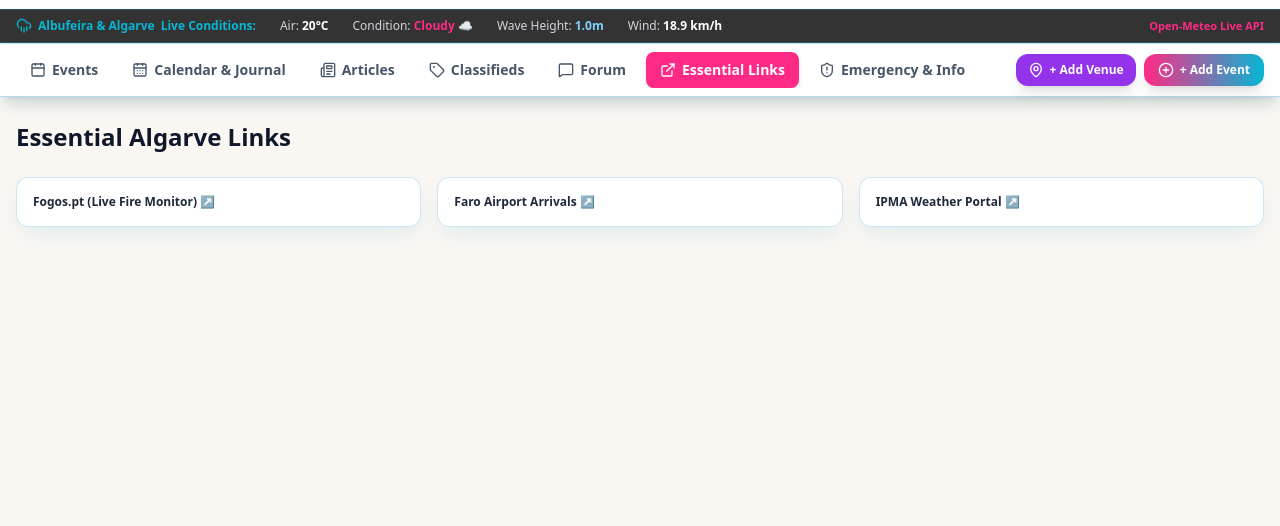
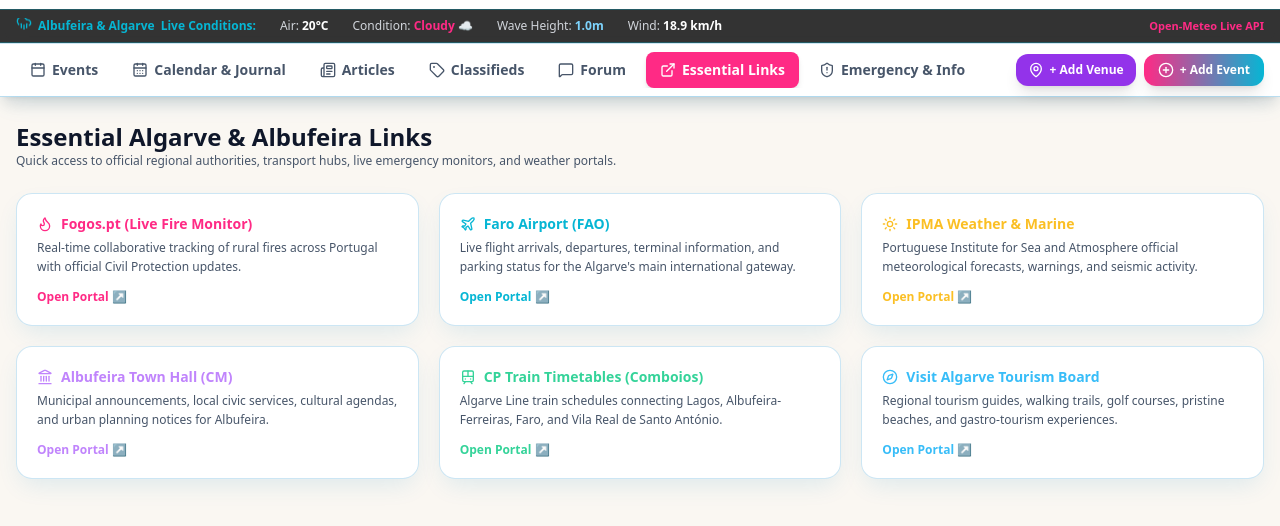
Before and after one commit to kristinakinder/Albufeira-pulse, a plain HTML site: page index.html in a window 1280 px wide. Both pictures are taken after a click on the button "Essential Links". Shown: the part 60-586 px from the top of the page. Drawn offline with nearby package versions, Linux system fonts and the light colour scheme; no server answers.

Commit message:
essential links

```diff
--- a/index.html
+++ b/index.html
@@ -271,13 +271,79 @@
             <div class="bg-miamiCard theme-card p-4 rounded-xl border border-white/10"><p class="text-xs font-bold text-white">Welcome to the Albufeira Expat & Visitor Chat!</p></div>
         </section>
 
-        <!-- TAB 6: ESSENTIAL LINKS -->
+        <!-- TAB 6: ESSENTIAL LINKS (FULLY RESTORED & POLISHED) -->
         <section id="tab-content-links" class="space-y-6 hidden">
-            <h2 class="text-2xl font-black text-white theme-text-main">Essential Algarve Links</h2>
-            <div class="grid grid-cols-1 md:grid-cols-3 gap-4 text-xs">
-                <a href="https://fogos.pt/" target="_blank" class="bg-miamiCard theme-card p-4 rounded-xl border border-white/10 block font-bold text-miamiPink">Fogos.pt (Live Fire Monitor) ↗</a>
-                <a href="https://www.faroairport.pt/" target="_blank" class="bg-miamiCard theme-card p-4 rounded-xl border border-white/10 block font-bold text-miamiCyan">Faro Airport Arrivals ↗</a>
-                <a href="https://www.ipma.pt/" target="_blank" class="bg-miamiCard theme-card p-4 rounded-xl border border-white/10 block font-bold text-amber-400">IPMA Weather Portal ↗</a>
+            <div>
+                <h2 class="text-2xl font-black text-white theme-text-main">Essential Algarve & Albufeira Links</h2>
+                <p class="text-xs text-gray-400 theme-text-sub">Quick access to official regional authorities, transport hubs, live emergency monitors, and weather portals.</p>
+            </div>
+
+            <div class="grid grid-cols-1 md:grid-cols-3 gap-5 text-xs">
+                <!-- Card 1 -->
+                <a href="https://fogos.pt/" target="_blank" class="bg-miamiCard theme-card p-5 rounded-2xl border border-miamiPink/30 hover:border-miamiPink transition shadow-lg flex flex-col justify-between space-y-3 group block">
+                    <div>
+                        <div class="flex items-center gap-2 text-miamiPink font-black text-sm mb-1">
+                            <i data-lucide="flame" class="w-4 h-4"></i> Fogos.pt (Live Fire Monitor)
+                        </div>
+                        <p class="text-gray-300 theme-text-sub leading-relaxed">Real-time collaborative tracking of rural fires across Portugal with official Civil Protection updates.</p>
+                    </div>
+                    <span class="text-miamiPink font-bold group-hover:translate-x-1 transition inline-flex items-center gap-1">Open Portal ↗</span>
+                </a>
+
+                <!-- Card 2 -->
+                <a href="https://www.faroairport.pt/" target="_blank" class="bg-miamiCard theme-card p-5 rounded-2xl border border-miamiCyan/30 hover:border-miamiCyan transition shadow-lg flex flex-col justify-between space-y-3 group block">
+                    <div>
+                        <div class="flex items-center gap-2 text-miamiCyan font-black text-sm mb-1">
+                            <i data-lucide="plane" class="w-4 h-4"></i> Faro Airport (FAO)
+                        </div>
+                        <p class="text-gray-300 theme-text-sub leading-relaxed">Live flight arrivals, departures, terminal information, and parking status for the Algarve's main international gateway.</p>
+                    </div>
+                    <span class="text-miamiCyan font-bold group-hover:translate-x-1 transition inline-flex items-center gap-1">Open Portal ↗</span>
+                </a>
+
+                <!-- Card 3 -->
+                <a href="https://www.ipma.pt/" target="_blank" class="bg-miamiCard theme-card p-5 rounded-2xl border border-amber-400/30 hover:border-amber-400 transition shadow-lg flex flex-col justify-between space-y-3 group block">
+                    <div>
+                        <div class="flex items-center gap-2 text-amber-400 font-black text-sm mb-1">
+                            <i data-lucide="sun" class="w-4 h-4"></i> IPMA Weather & Marine
+                        </div>
+                        <p class="text-gray-300 theme-text-sub leading-relaxed">Portuguese Institute for Sea and Atmosphere official meteorological forecasts, warnings, and seismic activity.</p>
+                    </div>
+                    <span class="text-amber-400 font-bold group-hover:translate-x-1 transition inline-flex items-center gap-1">Open Portal ↗</span>
+                </a>
+
+                <!-- Card 4 -->
+                <a href="https://www.cm-albufeira.pt/" target="_blank" class="bg-miamiCard theme-card p-5 rounded-2xl border border-purple-400/30 hover:border-purple-400 transition shadow-lg flex flex-col justify-between space-y-3 group block">
+                    <div>
+                        <div class="flex items-center gap-2 text-purple-400 font-black text-sm mb-1">
+                            <i data-lucide="landmark" class="w-4 h-4"></i> Albufeira Town Hall (CM)
+                        </div>
+                        <p class="text-gray-300 theme-text-sub leading-relaxed">Municipal announcements, local civic services, cultural agendas, and urban planning notices for Albufeira.</p>
+                    </div>
+                    <span class="text-purple-400 font-bold group-hover:translate-x-1 transition inline-flex items-center gap-1">Open Portal ↗</span>
+                </a>
+
+                <!-- Card 5 -->
+                <a href="https://www.cp.pt/" target="_blank" class="bg-miamiCard theme-card p-5 rounded-2xl border border-emerald-400/30 hover:border-emerald-400 transition shadow-lg flex flex-col justify-between space-y-3 group block">
+                    <div>
+                        <div class="flex items-center gap-2 text-emerald-400 font-black text-sm mb-1">
+                            <i data-lucide="train" class="w-4 h-4"></i> CP Train Timetables (Comboios)
+                        </div>
+                        <p class="text-gray-300 theme-text-sub leading-relaxed">Algarve Line train schedules connecting Lagos, Albufeira-Ferreiras, Faro, and Vila Real de Santo António.</p>
+                    </div>
+                    <span class="text-emerald-400 font-bold group-hover:translate-x-1 transition inline-flex items-center gap-1">Open Portal ↗</span>
+                </a>
+
+                <!-- Card 6 -->
+                <a href="https://www.visitalgarve.pt/" target="_blank" class="bg-miamiCard theme-card p-5 rounded-2xl border border-sky-400/30 hover:border-sky-400 transition shadow-lg flex flex-col justify-between space-y-3 group block">
+                    <div>
+                        <div class="flex items-center gap-2 text-sky-400 font-black text-sm mb-1">
+                            <i data-lucide="compass" class="w-4 h-4"></i> Visit Algarve Tourism Board
+                        </div>
+                        <p class="text-gray-300 theme-text-sub leading-relaxed">Regional tourism guides, walking trails, golf courses, pristine beaches, and gastro-tourism experiences.</p>
+                    </div>
+                    <span class="text-sky-400 font-bold group-hover:translate-x-1 transition inline-flex items-center gap-1">Open Portal ↗</span>
+                </a>
             </div>
         </section>
 
@@ -543,6 +609,7 @@
             document.getElementById('tab-content-' + tabId).classList.remove('hidden');
             document.getElementById('btn-' + tabId).className = "tab-btn px-3.5 py-2 rounded-lg text-xs sm:text-sm font-bold bg-miamiPink text-white flex items-center gap-1.5 transition shadow-md cursor-pointer";
             if (tabId === 'events' && albufeiraMap) setTimeout(() => albufeiraMap.invalidateSize(), 150);
+            if (window.lucide) lucide.createIcons();
         }
 
         function toggleEventsMap() {
@@ -661,7 +728,6 @@
 
         function handleLogout() {
             localStorage.removeItem('albufeira_user');
-            // Note: keeping 'albufeira_custom_username' so they only set it once per browser storage rule
             const authArea = document.getElementById('authArea');
             if (authArea) {
                 authArea.innerHTML = `
```
